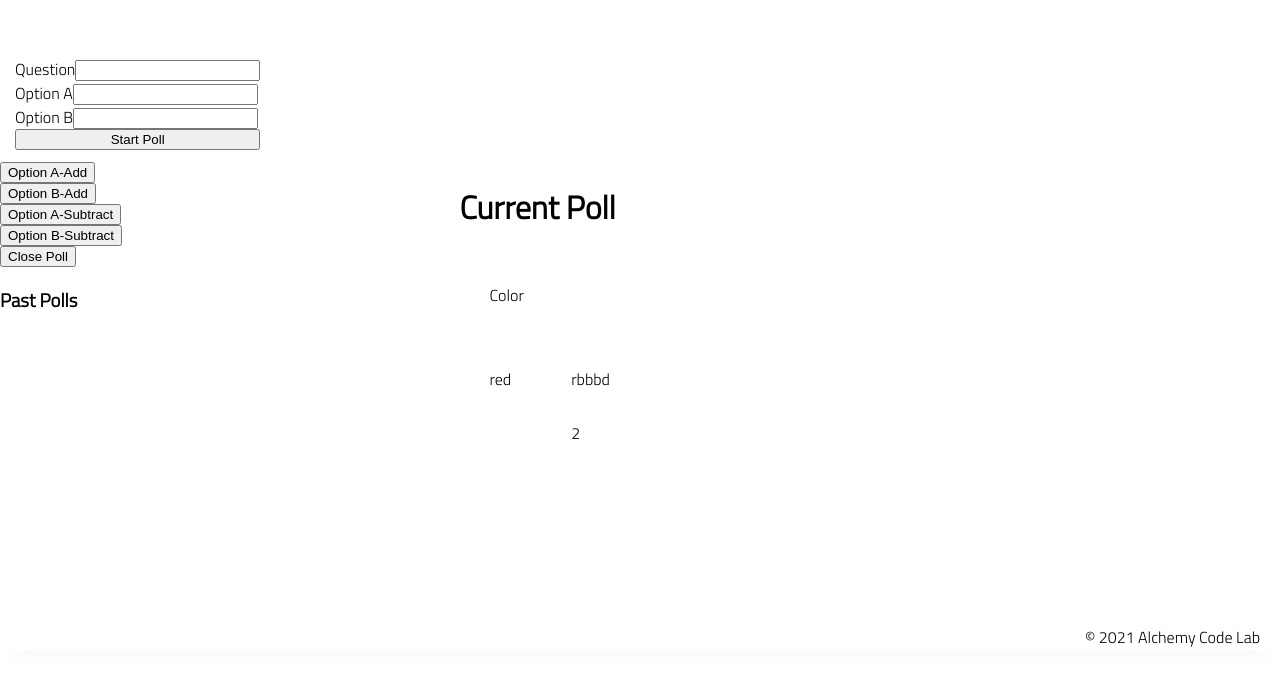
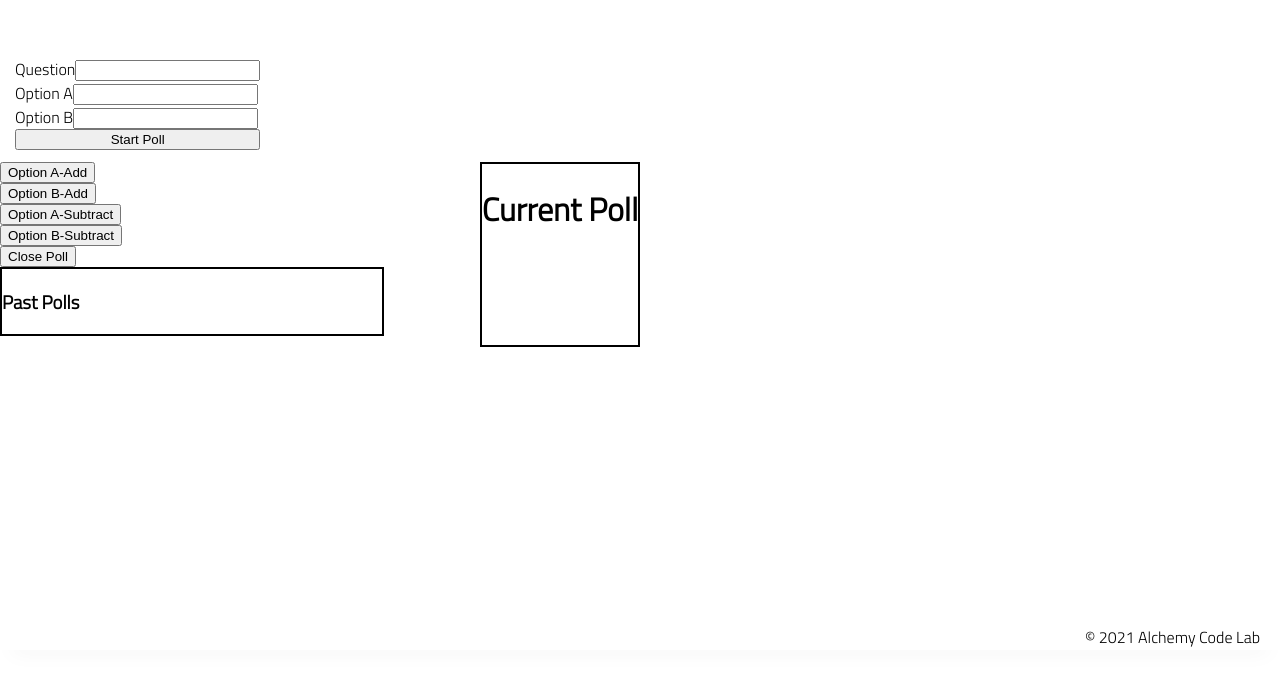
Before and after one commit to PeteSeeling/poll-tracker1, a plain HTML site: page index.html in a window 1280 px wide. Shown: the part 150-836 px from the top of the page. Drawn offline with Linux system fonts and the light colour scheme.

Commit message:
rendering correctly. need to style past polls then

```diff
--- a/index.html
+++ b/index.html
@@ -24,16 +24,16 @@
         </div>
         <div class='right'>
             <h1>Current Poll</h1>
-            <p id="poll-question">Color</p>
+            <p id="poll-question"></p>
 
             <div class ='options'>
                 <div id = "option-a">
-                    <p id = "option-a-title">red</p>
+                    <p id = "option-a-title"></p>
                     <p id = "option-a-votes"></p>
                     </div>
                     <div id = "option-b">
-                        <p id = "option-b-title">rbbbd</p>
-                        <p id = "option-b-votes">2</p>
+                        <p id = "option-b-title"></p>
+                        <p id = "option-b-votes"></p>
                 </div>
             </div>
         </div>
@@ -47,11 +47,12 @@
     <button id ='close-poll'>Close Poll</button>
 </div>
 </div>
-<div id = "past-polls">
+<div class='past-poll'>
+<div id = 'past-polls'>
     <h3>Past Polls</h3>
 
 </div>
-
+   </div>
     <footer>
         <div class="copy gutter-right">&copy; 2021 Alchemy Code Lab</div>
     </footer>
--- a/styles/style.css
+++ b/styles/style.css
@@ -113,11 +113,21 @@ button
 display:grid;
 float:right;
 justify-content: center;
+text-align: center;
 align-items: center;
 margin-right:50%;
-top:10%;
+border-color: crimson;
+border:solid 2px;
+
 
 }
 .options{
     display:flex;
 }
+.past-poll{
+    display: block;
+    border-color: darkblue;
+    border: solid 2px;
+    width: 30%;
+
+}
```
